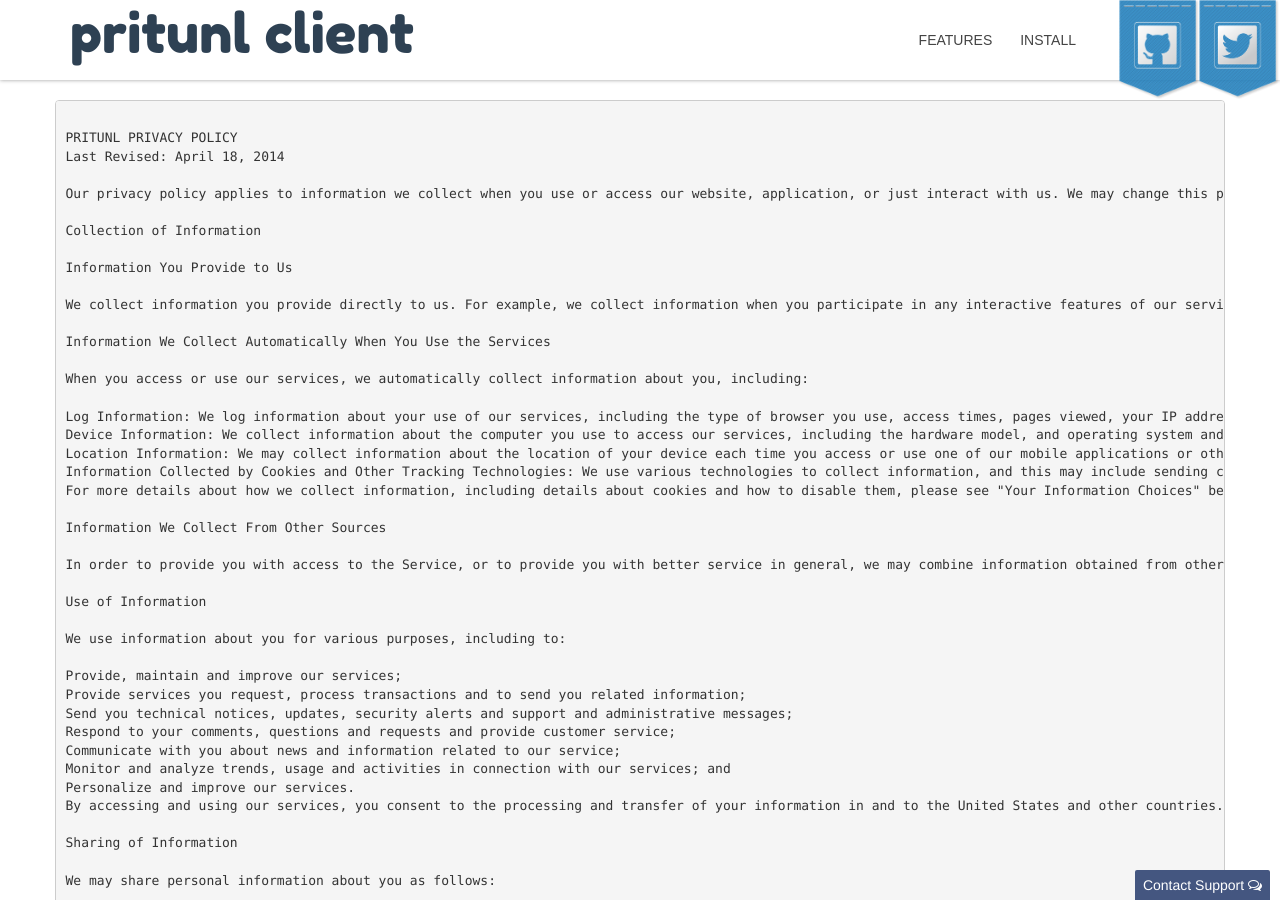
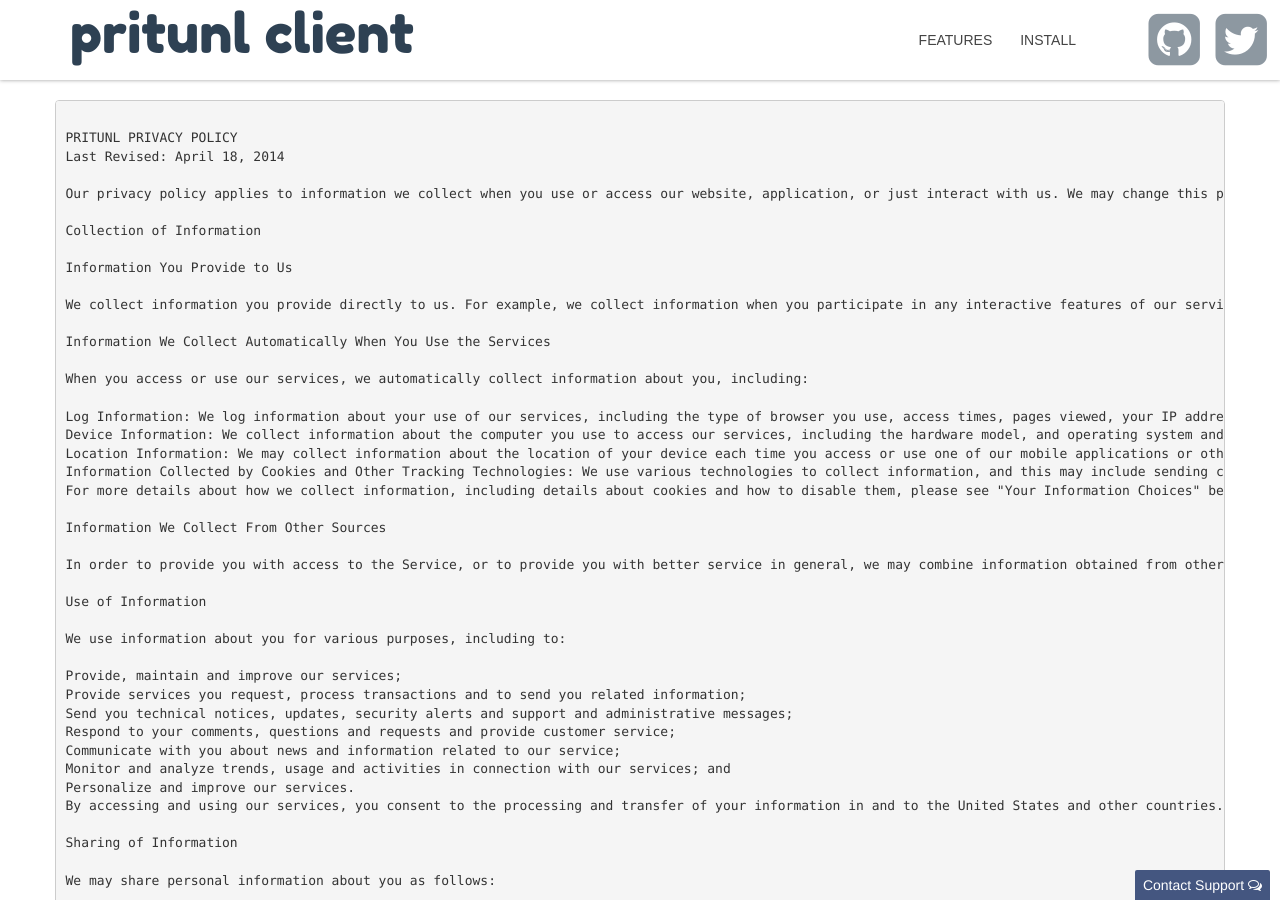
Before and after one commit to pritunl/client.pritunl.github.io, a Jekyll site: the page built from privacy.html, in a window 1280 px wide and 900 px high. Built offline with Jekyll 4.4.1, drawn with Linux system fonts in a browser that asks for light colours; nearby versions of some CDN libraries; some web fonts are replaced; comment, search, counter and statistics services are not loaded.

Commit message:
Change header icons

```diff
--- a/_layouts/default.html
+++ b/_layouts/default.html
@@ -63,10 +63,10 @@
           </button>
         </div>
         <a class="github-logo" href="https://github.com/pritunl/pritunl-client-electron" target="_blank" title="GitHub Repository">
-          <img src="img/github.png" alt="">
+          <i class="fa fa-github-square"></i>
         </a>
         <a class="twitter-logo" href="https://twitter.com/pritunl" target="_blank" title="Twitter Account">
-          <img src="img/twitter.png" alt="">
+          <i class="fa fa-twitter-square"></i>
         </a>
         <div class="navbar-collapse collapse" id="navbar-collapse">
           <ul class="nav navbar-nav">
```
